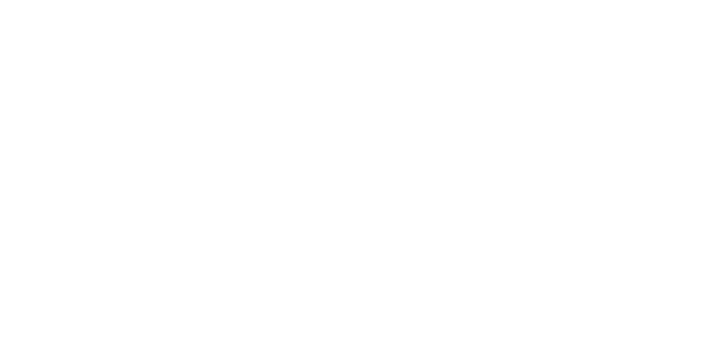
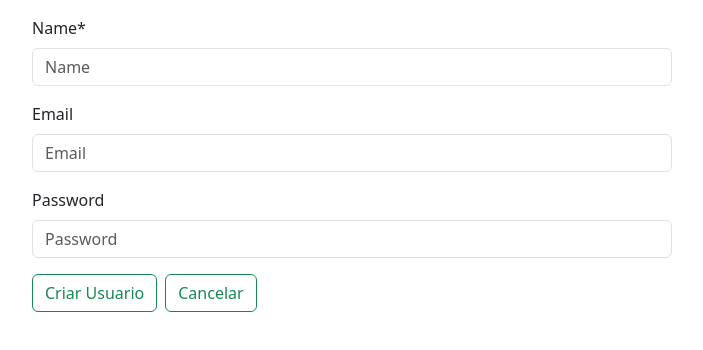
Before and after one commit to wendelfilipe/MyFinances-Frontend, a React (Create React App) app: page /createuserpage in a window 1280 px wide. Before the commit this address had no page. Shown: the top 350 px of the page, without its empty margins (288-991 px from the left). Built offline with nearby package versions, Linux system fonts and the light colour scheme.

Commit message:
building frontend: Create HomePage and CreateUserPage

```diff
--- a/src/components/home/Home.js
+++ /dev/null
@@ -1,14 +0,0 @@
-import React from "react";
-
-const Home = () => {
-
-    return (
-
-        <div className="col-md-6">
-            <h1>carteira</h1>
-        </div>
-
-    )
-}
-
-export default Home;
--- /dev/null
+++ b/src/components/home/HomePage.js
@@ -0,0 +1,58 @@
+import React, { useState } from "react";
+import api from "../../api/Api";
+
+const HomePage = () => {
+    const name = "Wallet";
+
+    const [ processStockS, setProcessStock ] = useState(25);
+    const [ processFixed, setProcessFixed ] = useState(25);
+    const [ processFiis, setProcessFiis ] = useState(25);
+    const [ processInternaciolAssets, setInternacionalAssets ] = useState(25);
+
+
+
+    return (
+        <div className="Conteiner">
+            <div className="mt-5 d-flex justify-content-center"><h2>Carteiras</h2></div>
+            <div className="card mt-5 text-decoration-none" style={{ width: "18rem"}}>
+            <a className="text-decoration-none" href="/">
+            <h5 className="card-header" >{name}</h5>
+                <div className="card-body">
+                <div>
+                <p className="card-text ts-sm d-inline-block me-1">Acoes</p>
+                <p className="card-text ts-sm d-inline-block m-3">Renda Fixa</p>
+                <p className="card-text ts-sm d-inline-block">Fiis</p>
+                <p className="card-text ts-sm d-inline-block ms-4">Fora</p>
+                </div>
+                    <div className="Container">
+                        <div className="progress-stacked">
+                            <div className="progress" role="progressbar" aria-label="Segment one" aria-valuenow="15" aria-valuemin="0" aria-valuemax="100" style={{width: `${processStockS}%`}}>
+                                <div className="progress-bar">
+                                    {processStockS + "%"}
+                                </div>
+                            </div>
+                            <div className="progress" role="progressbar" aria-label="Segment two" aria-valuenow="50" aria-valuemin="0" aria-valuemax="100" style={{width: `${processFixed}%`}}>
+                                <div className="progress-bar bg-success">
+                                    {processFixed + "%"}
+                                </div>
+                            </div>
+                            <div className="progress" role="progressbar" aria-label="Segment three" aria-valuenow="20" aria-valuemin="0" aria-valuemax="100" style={{width: `${processInternaciolAssets}%`}}>
+                                <div className="progress-bar bg-info">
+                                    {processFiis + "%"}
+                                </div>
+                            </div>
+                            <div className="progress" role="progressbar" aria-label="Segment four" aria-valuenow="20" aria-valuemin="0" aria-valuemax="100" style={{width: `${processFiis}%`}}>
+                                <div className="progress-bar bg-secondary">
+                                {processInternaciolAssets + "%"}
+                                </div>
+                            </div>
+                        </div>
+                    </div>
+                </div>
+                </a>
+            </div>
+        </div>
+    )
+}
+
+export default HomePage;
--- a/src/components/login/CreateUser.js
+++ /dev/null
@@ -1,24 +0,0 @@
-import React from "react";
-
-const CreateUser = () => {
-
-    return(
-
-        <view>
-            <label
-                className="col-md-6"
-                htmlFor="name">
-                Name
-            </label>
-            <input
-                type="text"
-                className="from-control mt-2"
-                placeholder="Name">
-
-            </input>
-        </view>
-    )
-
-}
-
-export default CreateUser;
--- /dev/null
+++ b/src/components/login/CreateUserPage.js
@@ -0,0 +1,105 @@
+import React, { useState } from "react";
+import { useNavigate } from "react-router-dom";
+import api from "../../api/Api";
+
+const CreateUserPage = () => {
+    const [name, setName] = useState('');
+    const [email, setEmail] = useState('');
+    const [password, setPassword] = useState('')
+
+    let newUser = {
+        name: name,
+        email: email,
+        password: password
+    }
+
+    const navigate = useNavigate();
+
+    async function handleClickCreateUser(){
+        if (name === ''){
+            alert("Campo Nome é obrigatório");
+        }
+        if(email === '') {
+            alert("Campo Email é obrigatório");
+        }
+        if(password ===  ''){
+            alert("Campo Password é obrigatório ");
+        }
+
+        else{
+            api.post('user', newUser)
+        }
+    }
+
+    return(
+        <form>
+            <div className="mt-3 d-flex justify-content-center align-items-center">
+                    <div className="col-md-6">
+                        <div className="mb-3">
+                            <label
+                                htmlFor="email">
+                                    Name*
+                            </label>
+                            <input
+                                type="text"
+                                onChange={(e => setName(e.target.value))}
+                                id="name"
+                                name="name"
+                                className="form-control mt-2"
+                                placeholder="Name"
+                                value = {name}
+                                required
+                            />
+                        </div>
+                        <div className="mb-3">
+                            <label
+                                htmlFor="email">
+                                Email
+                            </label>
+                            <input
+                                type="text"
+                                onChange={(e => setEmail(e.target.value))}
+                                id="email"
+                                name="email"
+                                className="form-control mt-2"
+                                placeholder="Email"
+                                value={email}
+                                required
+
+                            />
+                        </div>
+                        <div className="mb-3">
+                            <label htmlFor="password">
+                                Password
+                            </label>
+                            <input
+                                className="form-control mt-2"
+                                type="password"
+                                id="password"
+                                name="password"
+                                placeholder="Password"
+                                value={password}
+                                onChange={(e => setPassword(e.target.value))}
+                                required
+                            />
+                        </div>
+                        <div>
+                            <button
+                                className="btn btn-outline-success me-2"
+                                onClick={handleClickCreateUser}>
+                                    Criar Usuario
+                            </button>
+                            <button
+                                className="btn btn-outline-success"
+                                onClick={() => navigate("/")}>
+                                Cancelar
+                            </button>
+                        </div>
+                </div>
+            </div>
+        </form>
+    )
+
+}
+
+export default CreateUserPage;
--- a/src/components/login/Login.js
+++ b/src/components/login/LoginPage.js
@@ -2,16 +2,20 @@
 import api  from '../../api/Api'
 import { useNavigate } from 'react-router-dom';
 
-const Login = () => {
+const LoginPage = () => {
     const [email, setEmail] = useState('');
     const [password, setPassword] = useState('');
 
     const navigate = useNavigate();
 
 
-    async function handleClick(){
+    async function handleClickLogin(){
         await api.get(`user/${email}`)
         navigate('/home')
+    }
+
+    async function handleClickCreateUser(){
+        navigate('/createuser')
     }
 
 
@@ -26,12 +30,13 @@
                         </label>
                         <input
                             type="text"
-                            value = {email}
                             onChange={(e => setEmail(e.target.value))}
                             id="email"
                             name="email"
                             className="form-control mt-2"
-                            placeholder="Email" />
+                            placeholder="Email"
+                            value = {email}
+                        />
                     </div>
                     <div className="mb-3">
                         <label
@@ -51,18 +56,19 @@
                     <div className="col-12">
                         <button
                             className="btn btn-outline-success me-2"
-                            onClick={handleClick}>
+                            onClick={handleClickLogin}>
                                 Login
                         </button>
                         <button
-                            className="btn btn-outline-success">
+                            className="btn btn-outline-success"
+                            onClick={handleClickCreateUser}>
                                 Criar Usuario
                         </button>
                     </div>
                 </div>
             </div>
             <div className="Container">
-                <div class="card fixed-bottom w-100 bg-primary text-white p-3" style={{width: "18rem"}}>
+                <div class="card fixed-bottom w-100 bg-primary text-white p-3">
                     <div class="card-header">v0.0.1</div>
                     <div class="card-body">
                         <p class="card-text">Web Api ainda sendo construida</p>
@@ -72,4 +78,4 @@
         </form>
     );
 };
-export default Login;
+export default LoginPage;
--- a/src/components/router/Router.jsx
+++ b/src/components/router/Router.jsx
@@ -1,8 +1,8 @@
 import React from 'react';
 import { Routes, Route } from 'react-router-dom';
-import Login from '../login/Login';
-import Home from '../home/Home';
-import CreateUser from '../login/CreateUser';
+import LoginPage from '../login/LoginPage';
+import HomePage from '../home/HomePage';
+import CreateUserPage from '../login/CreateUserPage';
 
 import 'bootstrap/dist/css/bootstrap.min.css';
 
@@ -11,15 +11,15 @@
     <Routes>
         <Route
             path="/"
-            element={<Login />}
+            element={<LoginPage />}
         />
         <Route
-            path="/home"
-            element={<Home />}
+            path="/homepage"
+            element={<HomePage />}
         />
         <Route
-            path='/creteuser'
-            element={<CreateUser />}
+            path='/createuserpage'
+            element={<CreateUserPage />}
         />
     </Routes>
   );
--- a/src/index.js
+++ b/src/index.js
@@ -6,16 +6,13 @@
 
 const Index = () => {
   return (
-  <div className="Container">
     <BrowserRouter>
       <RouterComponent />
     </BrowserRouter>
-  </div>
+
   );
 };
 
 ReactDom.createRoot(document.getElementById('root')).render(
-  <div className='Container'>
       <Index />
-  </div>
 );
```
